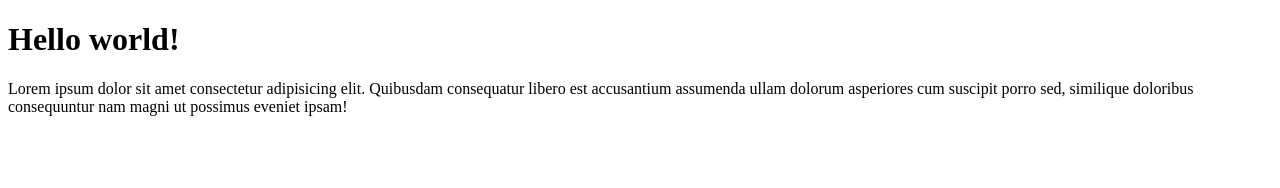
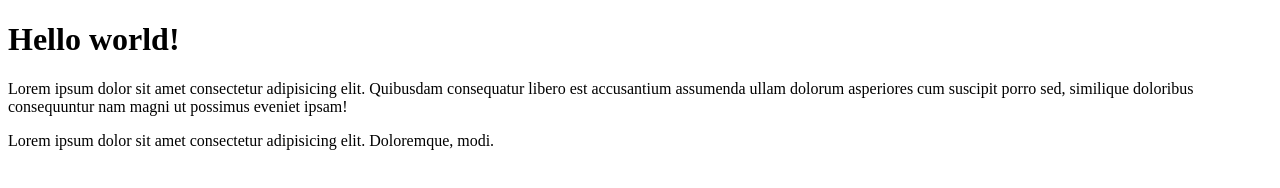
Before and after one commit to OvidijusRimkus/test0930, a plain HTML site: page index.html in a window 1280 px wide. Drawn offline with Linux system fonts and the light colour scheme.

Commit message:
lorem ipsum10 letters added

```diff
--- a/index.html
+++ b/index.html
@@ -8,5 +8,6 @@
 <body>
     <h1>Hello world!</h1>
     <p>Lorem ipsum dolor sit amet consectetur adipisicing elit. Quibusdam consequatur libero est accusantium assumenda ullam dolorum asperiores cum suscipit porro sed, similique doloribus consequuntur nam magni ut possimus eveniet ipsam!</p>
+    <p>Lorem ipsum dolor sit amet consectetur adipisicing elit. Doloremque, modi.</p>
 </body>
 </html>
```
